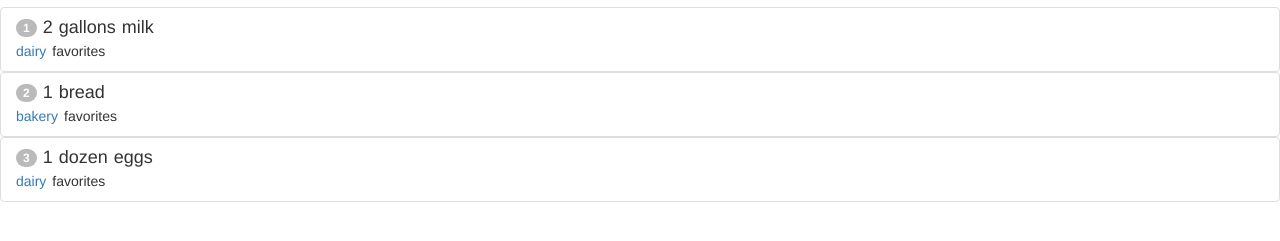
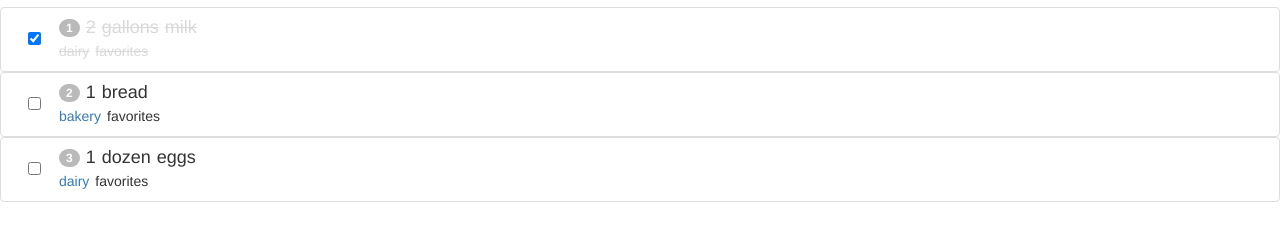
Before and after one commit to tkarling/recipies, a React app: page / in a window 1280 px wide. Shown: the part 83-324 px from the top of the page. Built offline with nearby package versions, Linux system fonts and the light colour scheme; what flux would draw is missing.

Commit message:
user can toggle items bought status

```diff
--- a/app/app.js
+++ b/app/app.js
@@ -4,7 +4,7 @@ import React from 'react';
 import ReactDOM from 'react-dom';
 import Application from './Application';
 
-console.log("moi");
+//console.log("moi");
 
 ReactDOM.render(
     <Application name="World"/>,
--- a/app/features/itemList/ItemLine.js
+++ b/app/features/itemList/ItemLine.js
@@ -1,4 +1,7 @@
 import React from "react";
+var classNames = require('classnames');
+import ItemActions from '../../stores/ItemActions';
+
 //import Home from './features/home/home';
 
 class ItemLine extends React.Component {
@@ -7,19 +10,32 @@ class ItemLine extends React.Component {
     }
 
     render() {
-        console.log("ItemLine", this.props.item);
+        var lineThroughableGroupClass = classNames({
+            'input-group': true,
+            'completed': this.props.item.bought});
+        var aisleColorClass = classNames({
+            'text-primary': ! this.props.item.bought});
         return (
             <div className="item-line list-group-item">
-                <h4 className="list-group-item-heading">
+                <div className={ lineThroughableGroupClass }>
+                    <span className="input-group-addon">
+                        <input type="checkbox"
+                               checked={this.props.item.bought}
+                               onChange={ItemActions.toggleBought.bind(this, this.props.item)}/>
+                    </span>
+                    <div className="padding-left">
+                        <h4 className="list-group-item-heading line-throughable">
                             <span className="badge lighter">{this.props.item.id}</span>
                             <span>{this.conditionalSpan(this.props.item.amount)}</span>
                             <span>{this.conditionalSpan(this.props.item.unit)}</span>
                             <span className="padding-left">{this.props.item.product}</span>
                         </h4>
-                <p className="list-group-item-text">
-                    <span className="text-primary">{this.props.item.aisle}</span>
+                        <p className="list-group-item-text line-throughable">
+                            <span className={aisleColorClass}>{this.props.item.aisle}</span>
                             <span className="padding-left">{this.props.item.recipe}</span>
                          </p>
+                    </div>
+                </div>
             </div>
         );
     }
--- a/app/features/itemList/ItemList.js
+++ b/app/features/itemList/ItemList.js
@@ -5,27 +5,34 @@ import ItemLine from './ItemLine';
 import ItemStore from '../../stores/ItemStore';
 
 class ItemList extends React.Component {
+    constructor() {
+        super();
+        this.state = {
+            items: ItemStore.getItems()
+        }
+    }
+
+    onItemsChange() {
+        this.setState({
+            items: ItemStore.getItems()
+        });
+    }
+
+    componentDidMount() {
+        ItemStore.addChangeListener(this.onItemsChange.bind(this));
+    }
+
+    componentWillUnmount() {
+        ItemStore.removeChangeListener(this.onItemsChange.bind(this));
+    }
+
     getLineElement (item) {
-        //var tweet = this.props.tweets[tweetId];
-        //var handleRemoveTweetFromCollection = this.removeTweetFromCollection;
-        var tweetElement;
-
-        //if (handleRemoveTweetFromCollection) {
-        //    tweetElement = (
-        //        <Tweet
-        //            tweet={tweet}
-        //            onImageClick={handleRemoveTweetFromCollection}/>
-        //    );
-        //} else {
-        //    tweetElement = <Tweet tweet={tweet}/>
-        //}
         return <div className="" key={item.id}><ItemLine item={item}/></div>
     }
 
     render() {
-        var items = ItemStore.getItems();
-        console.log("ItemList items", items);
-        var itemLineElements = items.map(this.getLineElement.bind(this));
+        //console.log("ItemList items", this.state.items);
+        var itemLineElements = this.state .items.map(this.getLineElement.bind(this));
 
         return (
             <div className="item-list">
--- a/app/features/itemList/ItemList.scss
+++ b/app/features/itemList/ItemList.scss
@@ -8,4 +8,18 @@
   .lighter {
     opacity: 0.5;
   }
+
+  .input-group-addon {
+    background-color: transparent;
+    border: 0px;
+  }
+
+  input[type="checkbox"] {
+    font-size: 100px;
+  }
+
+  div.completed .line-throughable {
+    color: #d9d9d9;
+    text-decoration: line-through;
+  }
 }
--- /dev/null
+++ b/app/stores/ItemActions.js
@@ -0,0 +1,22 @@
+import AppDispatcher from './AppDispatcher';
+
+export default class ItemActions {
+    static toggleBought(item) {
+        var action = {
+            type: 'toggle_bought',
+            item: item
+        };
+
+        AppDispatcher.dispatch(action);
+    }
+
+    static addItem(item) {
+        var action = {
+            type: 'add_item',
+            item: item
+        };
+
+        AppDispatcher.dispatch(action);
+    }
+
+};
--- a/app/stores/ItemStore.js
+++ b/app/stores/ItemStore.js
@@ -3,7 +3,34 @@ var EventEmitter = require('events').EventEmitter;
 
 var CHANGE_EVENT = 'change';
 
-var tweet = null;
+var items = [{
+    id: 1,
+    product: 'milk',
+    aisle: 'dairy',
+    amount: 2,
+    recipe: 'favorites',
+    unit: 'gallons',
+    bought: true
+}, {
+    id: 2,
+    product: 'bread',
+    aisle: 'bakery',
+    amount: 1,
+    recipe: 'favorites',
+    bought: false
+}, {
+    id: 3,
+    product: 'eggs',
+    aisle: 'dairy',
+    amount: 1,
+    recipe: 'favorites',
+    unit: 'dozen',
+    bought: false
+}];
+
+function toggleBought(item) {
+    item.bought = ! item.bought;
+}
 
 function addItem(item) {
     console.log("adding item", item);
@@ -12,6 +39,7 @@ function addItem(item) {
 function emitChange() {
     itemStore.emit(CHANGE_EVENT);
 }
+
 
 class ItemStore extends EventEmitter {
     addChangeListener(callback) {
@@ -23,27 +51,7 @@ class ItemStore extends EventEmitter {
     }
 
     getItems () {
-        return [{
-            id: 1,
-            product: 'milk',
-            aisle: 'dairy',
-            amount: 2,
-            recipe: 'favorites',
-            unit: 'gallons'
-        }, {
-            id: 2,
-            product: 'bread',
-            aisle: 'bakery',
-            amount: 1,
-            recipe: 'favorites'
-        }, {
-            id: 3,
-            product: 'eggs',
-            aisle: 'dairy',
-            amount: 1,
-            recipe: 'favorites',
-            unit: 'dozen'
-        }];
+        return items;
     }
 };
 
@@ -52,6 +60,9 @@ function handleAction(action) {
     if(action.type === 'add_item') {
         addItem(action.item);
         emitChange();
+    } else if(action.type === 'toggle_bought') {
+        toggleBought(action.item);
+        emitChange();
     }
 }
 
--- a/package.json
+++ b/package.json
@@ -42,6 +42,7 @@
     "babel-preset-es2015": "^6.1.18",
     "babel-preset-react": "^6.1.18",
     "bootstrap": "^3.3.5",
+    "classnames": "^2.2.0",
     "flux": "^2.1.1",
     "object-assign": "^4.0.1",
     "react": "^0.14.2",
```
Lines whose indentation alone changed are shown as unchanged.
